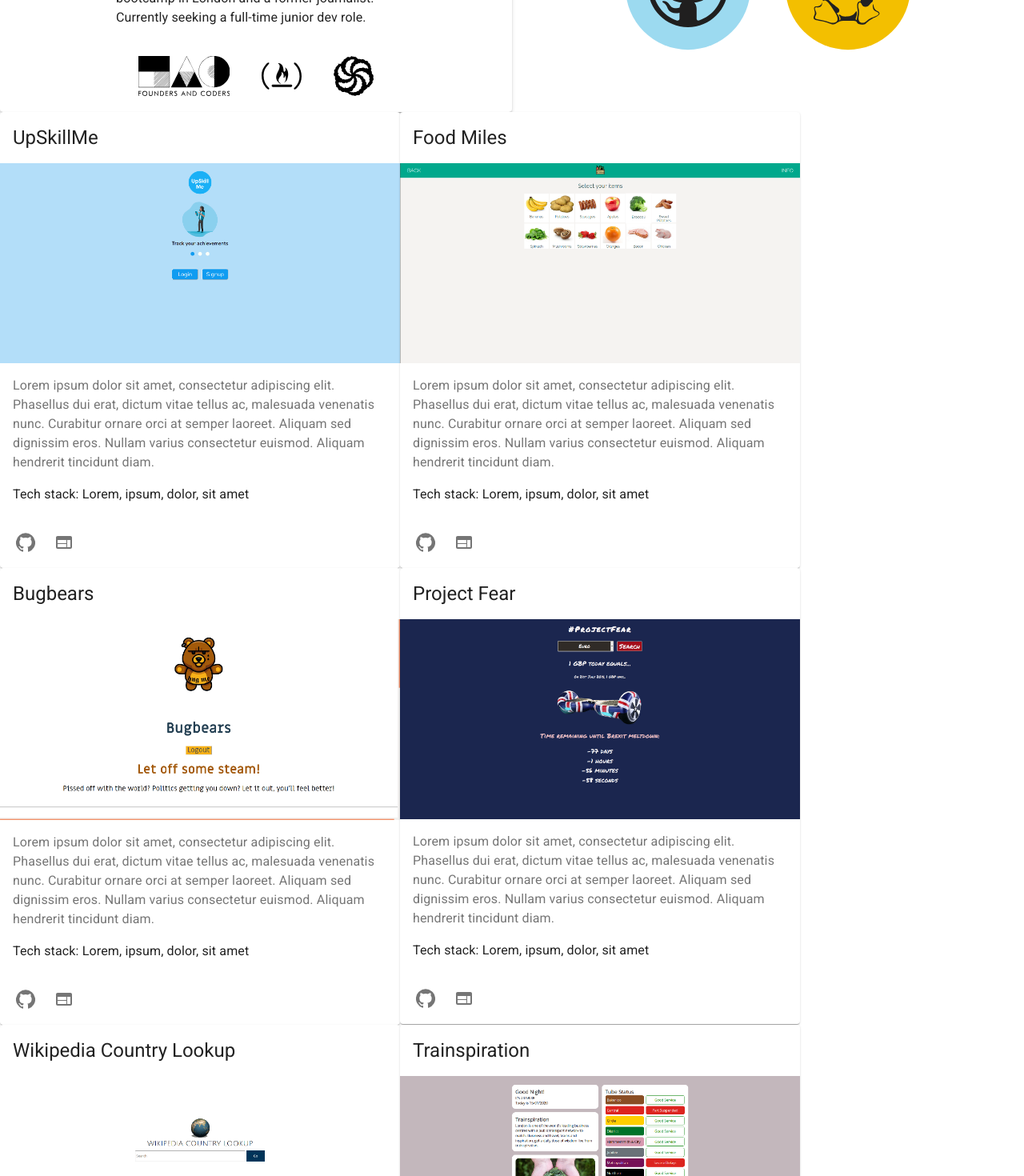
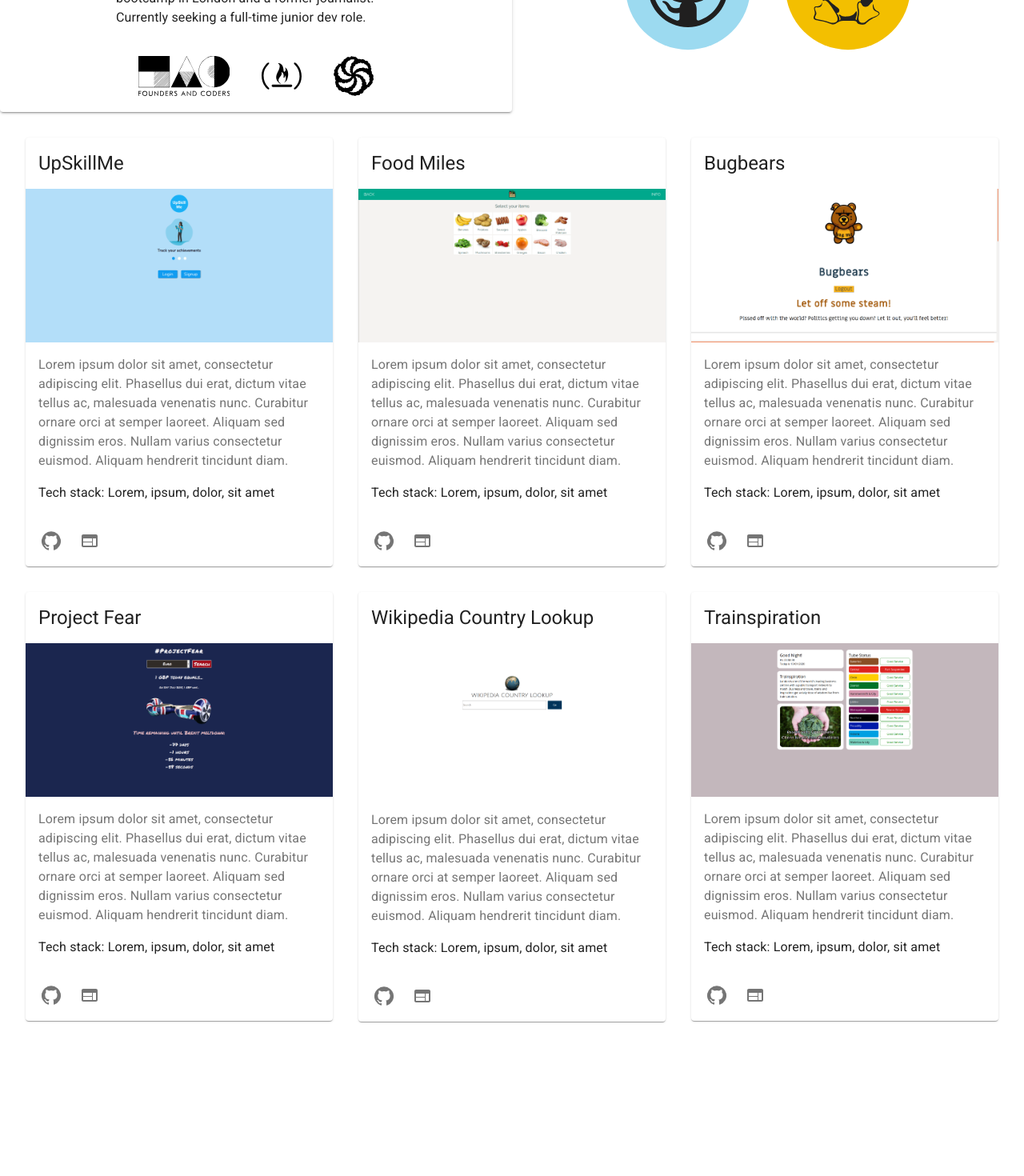
Before and after one commit to andy-mc-donald/React-Portfolio-V2, a React (Create React App) app: page / in a window 1280 px wide. Shown: the part 1300-2770 px from the top of the page at 80% size. After the commit the page ends 2625 px from the top, so only its background shows below. Built offline with nearby package versions, Linux system fonts and the light colour scheme.

Commit message:
project cards resizing properly

```diff
--- a/src/Pages/Page3.js
+++ b/src/Pages/Page3.js
@@ -11,7 +11,11 @@
 
 const useStyles = makeStyles(theme => ({
   root: {
-    flexGrow: 1
+    flexGrow: 1,
+    // spacing: 3
+  },
+  container: {
+    padding:'2rem',
   }
 }));
 
@@ -23,27 +27,25 @@
         {/* <Typography className={classes.title} variant="h3">
           Projects
         </Typography> */}
-      <Grid container>
-        <Grid item>
+      <Grid className={classes.container} container spacing={4}>
+        <Grid item xs={12} sm={6} md={4}>
           <UpSkillMe />
         </Grid>
-        <Grid item>
+        <Grid item xs={12} sm={6} md={4}>
           <FoodMiles />
         </Grid>
-        <Grid item>
+        <Grid item xs={12} sm={6} md={4}>
           <BugBears />
         </Grid>
-        <Grid item>
+        <Grid item xs={12} sm={6} md={4}>
           <ProjectFear />
         </Grid>
-        <Grid item>
+        <Grid item xs={12} sm={6} md={4}>
           <WikipediaLookup />
         </Grid>
-        <Grid item>
+        <Grid item xs={12} sm={6} md={4}>
           <Trainspiration />
         </Grid>
-        <Grid item></Grid>
-        <Grid item></Grid>
       </Grid>
     </div>
   );
--- a/src/Projects/BugBears.js
+++ b/src/Projects/BugBears.js
@@ -13,7 +13,7 @@
 
 const useStyles = makeStyles({
     root: {
-      maxWidth: 500,
+      // maxWidth: 500,
     }
 })
 
--- a/src/Projects/FoodMiles.js
+++ b/src/Projects/FoodMiles.js
@@ -13,7 +13,7 @@
 
 const useStyles = makeStyles({
     root: {
-      maxWidth: 500,
+      // maxWidth: 500,
     }
 })
 
--- a/src/Projects/ProjectFear.js
+++ b/src/Projects/ProjectFear.js
@@ -13,7 +13,7 @@
 
 const useStyles = makeStyles({
     root: {
-      maxWidth: 500,
+      // maxWidth: 500,
     }
 })
 
--- a/src/Projects/Trainspiration.js
+++ b/src/Projects/Trainspiration.js
@@ -13,7 +13,7 @@
 
 const useStyles = makeStyles({
     root: {
-      maxWidth: 500,
+      // maxWidth: 500,
     }
 })
 
--- a/src/Projects/UpSkillMe.js
+++ b/src/Projects/UpSkillMe.js
@@ -13,7 +13,7 @@
 
 const useStyles = makeStyles({
     root: {
-      maxWidth: 500,
+      // maxWidth: 500,
     }
 })
 
--- a/src/Projects/WikipediaLookup.js
+++ b/src/Projects/WikipediaLookup.js
@@ -13,7 +13,7 @@
 
 const useStyles = makeStyles({
     root: {
-      maxWidth: 500,
+      // maxWidth: 500,
     }
 })
 
```
